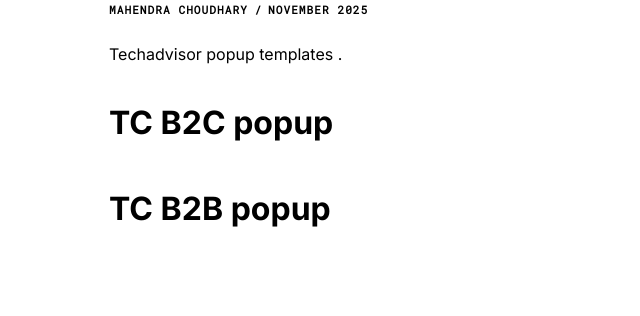
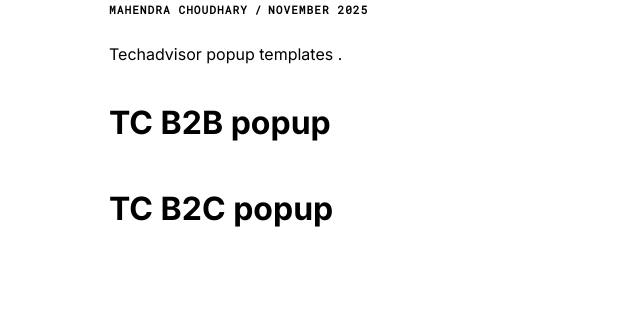
Before and after one commit to mandalorian99/mandalorian99.github.io, a Jekyll site: the page built from _posts/2025-11-18-tc-foundry-new-templates.md, in a window 1280 px wide. Shown: the part 142-458 px from the top of the page, without its empty margins (171-811 px from the left). Built offline with Jekyll 4.4.1, drawn with Linux system fonts in a browser that asks for light colours.

Commit message:
Update 2025-11-18-tc-foundry-new-templates.md

```diff
--- a/_posts/2025-11-18-tc-foundry-new-templates.md
+++ b/_posts/2025-11-18-tc-foundry-new-templates.md
@@ -6,13 +6,14 @@ tags: [popups]
 
 Techadvisor popup templates .
 
+<h1>TC B2B popup</h1>
+
+<div id="tc_b_2_b">
+
+</div>
+
+
 <h1>TC B2C popup</h1>
 <div id="tc_b_2_c">
 
 </div>
-
-
-<h1>TC B2B popup</h1>
-<div id="tc_b_2_c">
-
-</div>
```
